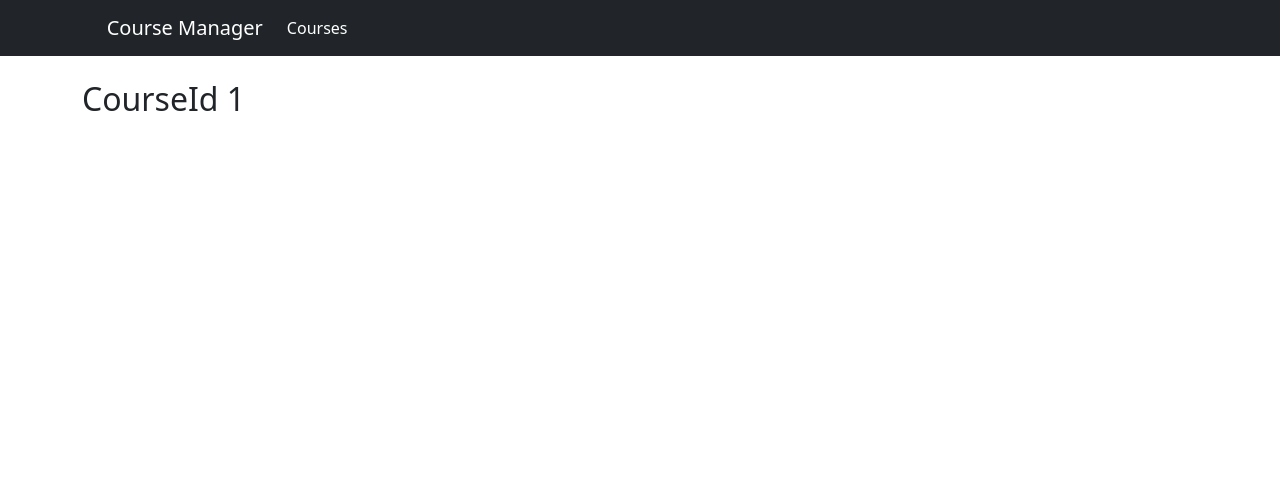
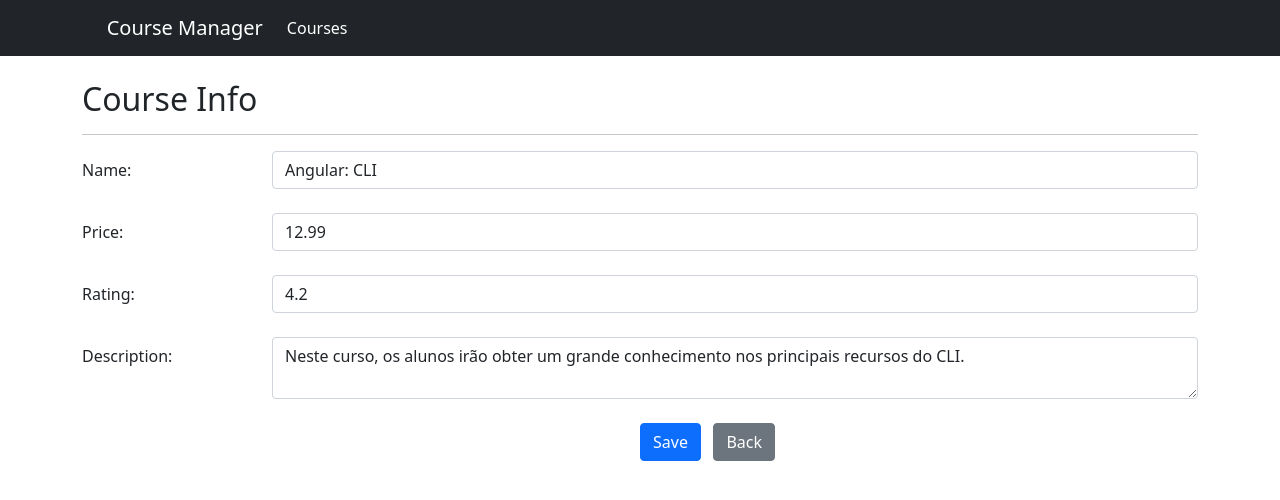
Before and after one commit to flipChandler/course-manager-app, an Angular app in the folder course-manager/: page /courses/info/1 in a window 1280 px wide. Shown: the top 500 px of the page. Built offline with nearby package versions, Linux system fonts and the light colour scheme.

Commit message:
add form, save method

```diff
--- a/course-manager/src/app/courses/course-info.component.html
+++ b/course-manager/src/app/courses/course-info.component.html
@@ -1 +1,78 @@
-<h2>CourseId {{ courseId }}</h2>
+<h2>Course Info</h2>
+
+<hr>
+<!-- ngClass traz uma formatação altenativa do bootstrap (is-invalid) caso a variavel de template (#courseName)
+   esteja invalida -->
+<form #courseForm="ngForm">
+  <div class="form-group row">
+    <label class="col-sm-2 col-form-label">
+      Name:
+    </label>
+    <div class="col-sm-10">
+      <input [(ngModel)]="course.name" name="name" #courseName="ngModel"
+        class="form-control" required [ngClass]="{'is-invalid': courseName.invalid}">
+      <div class="invalid-feedback">
+        <span>
+          Course name is required!
+        </span>
+      </div>
+    </div>
+  </div>
+  <br>
+
+  <div class="form-group row">
+    <label class="col-sm-2 col-form-label">
+      Price:
+    </label>
+    <div class="col-sm-10">
+      <input [(ngModel)]="course.price" name="price" #coursePrice="ngModel" type="number"
+        class="form-control" required [ngClass]="{'is-invalid': coursePrice.invalid}">
+      <div class="invalid-feedback">
+        <span>
+          Course price is required!
+        </span>
+      </div>
+    </div>
+  </div>
+  <br>
+
+  <div class="form-group row">
+    <label class="col-sm-2 col-form-label">
+      Rating:
+    </label>
+    <div class="col-sm-10">
+      <input [(ngModel)]="course.rating" name="rating" #courseRating="ngModel" type="number"
+        class="form-control" required [ngClass]="{'is-invalid': courseRating.invalid}">
+      <div class="invalid-feedback">
+        <span>
+          Course rating is required!
+        </span>
+      </div>
+    </div>
+  </div>
+  <br>
+
+  <div class="form-group row">
+    <label class="col-sm-2 col-form-label">
+      Description:
+    </label>
+    <div class="col-sm-10">
+      <textarea [(ngModel)]="course.description" name="description" #courseDescription="ngModel"
+        class="form-control" required [ngClass]="{'is-invalid': courseDescription.invalid}">
+      </textarea>
+      <div class="invalid-feedback">
+        <span>
+          Course description is required!
+        </span>
+      </div>
+    </div>
+  </div>
+  <br>
+
+  <!-- save disbaled if #courseForm is invalid -->
+  <button (click)="save()" [disabled]="courseForm.invalid" class="btn btn-primary offset-6">Save</button>
+  &nbsp;
+  <button [routerLink]="['/courses']" class="btn btn-secondary">Back</button>
+
+
+</form>
--- a/course-manager/src/app/courses/course-info.component.ts
+++ b/course-manager/src/app/courses/course-info.component.ts
@@ -1,21 +1,31 @@
+import { Course } from 'src/app/courses/course';
+import { CourseService } from './course.service';
 import { OnInit } from '@angular/core';
 import { Component } from '@angular/core';
 import { ActivatedRoute } from '@angular/router';
 
 @Component({
-  templateUrl: './course-info.component.html'
+  templateUrl: './course-info.component.html',
+  styleUrls: ['./course-info.component.css']
 })
 export class CourseInfoComponent implements OnInit {
-  courseId: number;
+  course: Course;
 
-  constructor(private activatedRoute: ActivatedRoute) {
+  constructor(
+    private activatedRoute: ActivatedRoute,
+    private service: CourseService) {
   }
 
   // + converte id string em number
   ngOnInit(): void {
-    this.courseId = +this.activatedRoute
-      .snapshot
-      .paramMap
-      .get('id');
+    this.course = this.service
+      .retrieveById(+this.activatedRoute
+        .snapshot
+        .paramMap
+        .get('id'));
+  }
+
+  save(): void {
+    this.service.save(this.course);
   }
 }
--- a/course-manager/src/app/courses/course.service.ts
+++ b/course-manager/src/app/courses/course.service.ts
@@ -14,6 +14,21 @@ export class CourseService {
     retrieveAll(): Course[] {
       return COURSES;
     }
+
+    retrieveById(id: number): Course {
+      return COURSES.find((courseIterator: Course) =>
+            courseIterator.id === id);
+    }
+
+    save(course: Course): void {
+      if (course.id) {
+        const index = COURSES
+        .findIndex((courseIterator: Course) =>
+        courseIterator.id === course.id);
+        COURSES[index] = course;
+      }
+    }
+
 }
 
 const COURSES: Course[] = [
```
Also changed, not shown: course-manager/src/app/courses/course-info.component.css (added).
